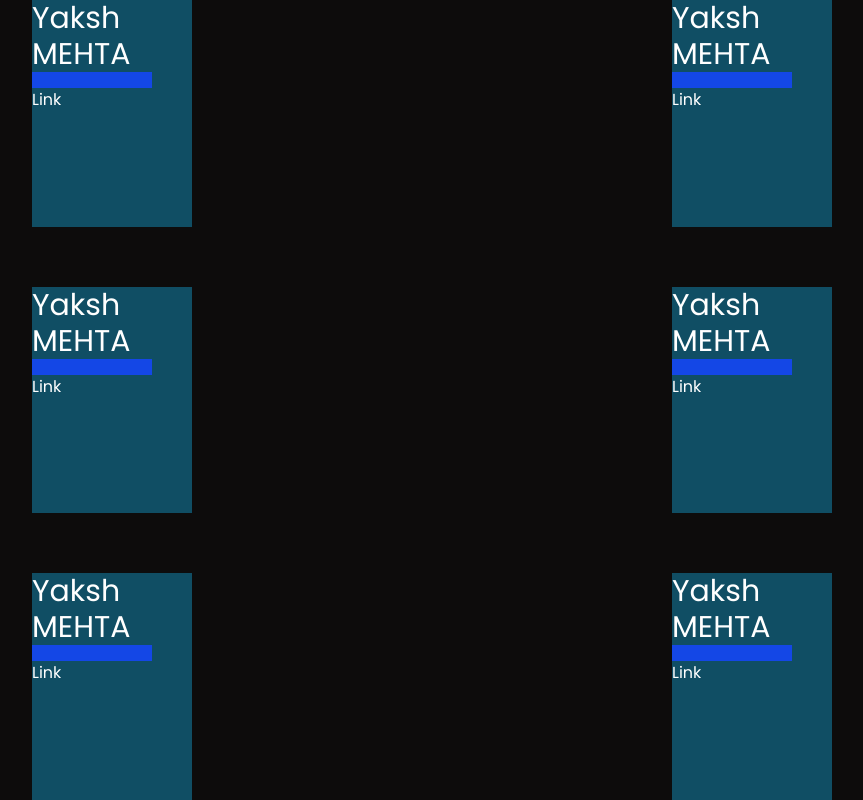
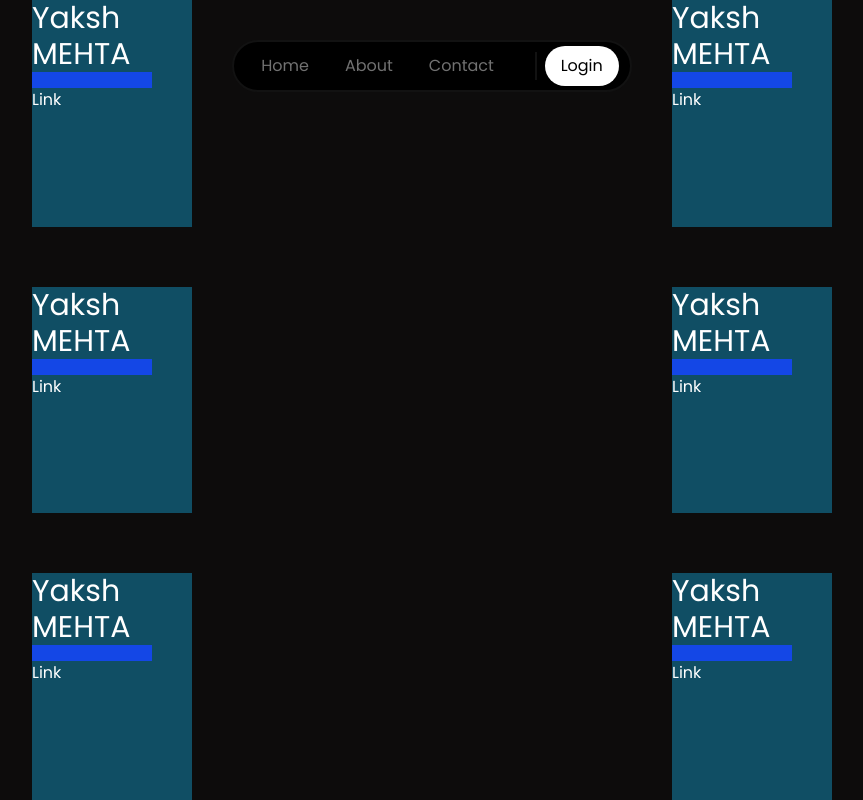
Before and after one commit to YAKSHMEHTA/MotionUI, a React (Vite) app in the folder UI/: page / in a window 1280 px wide. Shown: the whole page, without its empty margins (208-1071 px from the left). Built offline with nearby package versions, Linux system fonts and the light colour scheme.

Commit message:
FloatingNavbar UI

```diff
--- a/UI/package.json
+++ b/UI/package.json
@@ -13,7 +13,9 @@
     "@gsap/react": "^2.1.2",
     "@studio-freight/lenis": "^1.0.42",
     "@tailwindcss/vite": "^4.3.3",
+    "framer-motion": "^13.1.1",
     "lenis": "^1.3.26",
+    "motion": "^13.1.1",
     "react": "^19.2.8",
     "react-dom": "^19.2.8",
     "tailwindcss": "^4.3.3"
--- a/UI/src/App.jsx
+++ b/UI/src/App.jsx
@@ -6,6 +6,7 @@ import SccrollReveal from './Components/SccrollReveal.jsx'
 import TextPopBtn from './Buttons/TextPopBtn.jsx'
 import ScrollingCards from './Cards/ScrollingCards.jsx'
 import CursorTracker from './LandingPages/CursorTracker.jsx'
+import FlotingNavbar from './NavBars/FlotingNavbar.jsx'
 import './App.css'
 import GenRandomTxt from './Texts/GenRandomTxt.jsx'
 
@@ -15,6 +16,7 @@ function App() {
   return (
     <>
       {/* <TextPopBtn height={1.5} width={6} text={"apply"} ></TextPopBtn> */}
+      <FlotingNavbar></FlotingNavbar>
       <CursorTracker></CursorTracker>
     </>
   )
--- /dev/null
+++ b/UI/src/NavBars/FlotingNavbar.jsx
@@ -0,0 +1,40 @@
+import React, { useLayoutEffect, useEffect, useRef } from "react";
+import gsap from "gsap";
+import "../App.css";
+import { ScrollTrigger } from "gsap/ScrollTrigger";
+import Lenis from "@studio-freight/lenis";
+
+function FlotingNavbar() {
+  return (
+    <>
+      <div className="flex justify-center ">
+        <div style={{paddingInline:"0.7rem"}} className="fixed top-10 h-13 flex items-center gap-3  left-center border-[2px] border-[#121212]  w-100 rounded-4xl px-5 bg-black border-solid z-50">
+          <div  className="flex justify-around items-center gap-1 w-full">
+            <div
+              style={{ paddingInline: "1rem",paddingBlock:"0.4rem" }}
+              className="  flex justify-center h-10  items-center text-[#717171] hover:text-white rounded-4xl hover:bg-[#1a191a]"
+            >
+              <a href="/" className="px-5 ">
+                Home
+              </a>
+            </div>
+            <div style={{ paddingInline: "1rem",paddingBlock:"0.8rem" }} className=" h-10 text-[#717171] hover:text-white  flex justify-center items-center rounded-4xl hover:bg-[#1a191a]">
+              <a href="/">About</a>
+            </div>
+            <div style={{ paddingInline: "1rem",paddingBlock:"1rem" }} className="h-10 text-[#717171] hover:text-white flex justify-center items-center rounded-4xl hover:bg-[#1a191a]">
+              <a href="/">Contact</a>
+            </div>
+          </div>
+          <div className="flex justify-end items-center gap-2 w-full">
+            <div className="h-7 w-0.5  bg-[#121212]"></div>
+            <div style={{ paddingInline: "1rem",paddingBlock:"1rem" }} className="h-10 text-black bg-white flex justify-center items-center rounded-4xl hover:shadow-xs hover:shadow-white">
+              <a href="/">Login</a>
+            </div>
+          </div>
+        </div>
+      </div>
+    </>
+  );
+}
+
+export default FlotingNavbar;
```
Also changed, not shown: UI/src/App.css (line endings or trailing spaces), 1 other file (tests, documents, lock files or other folders).
